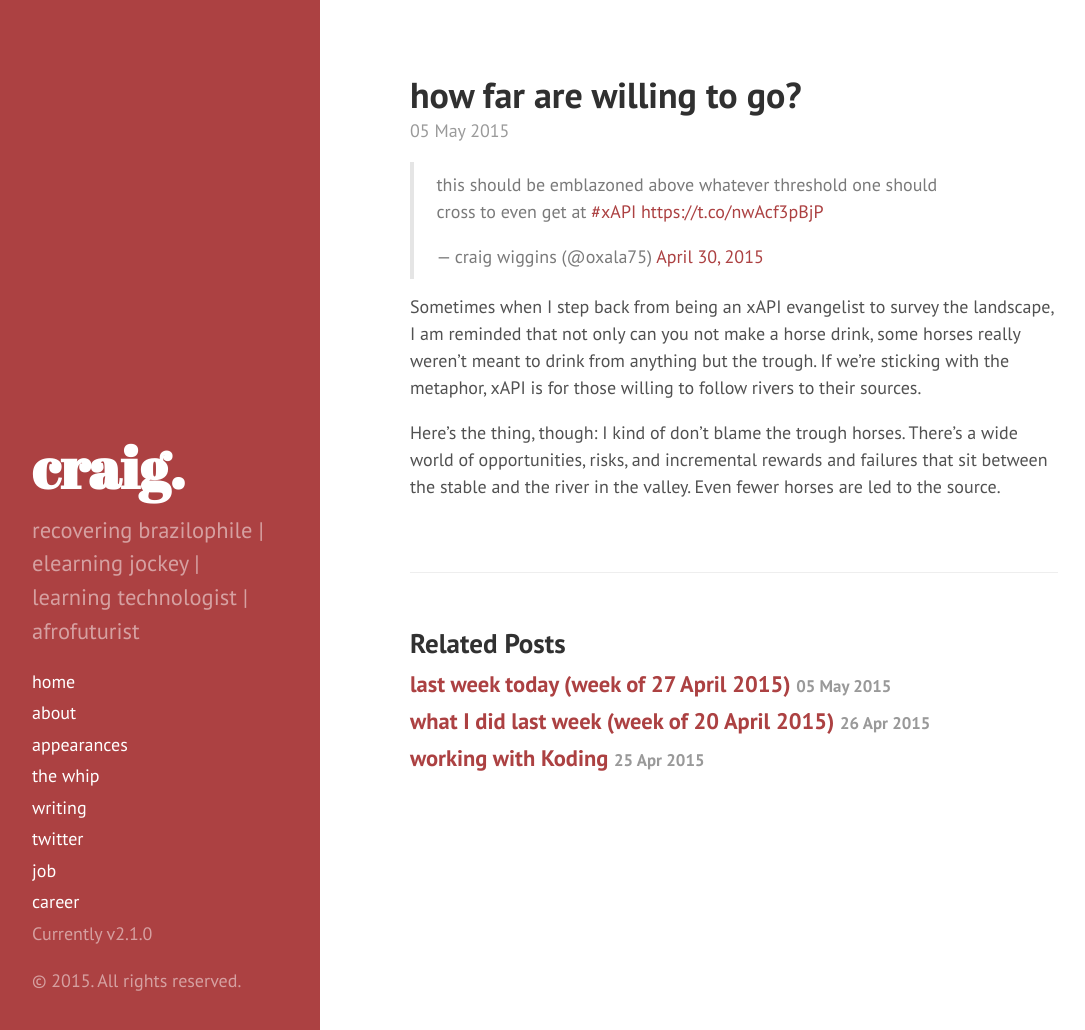
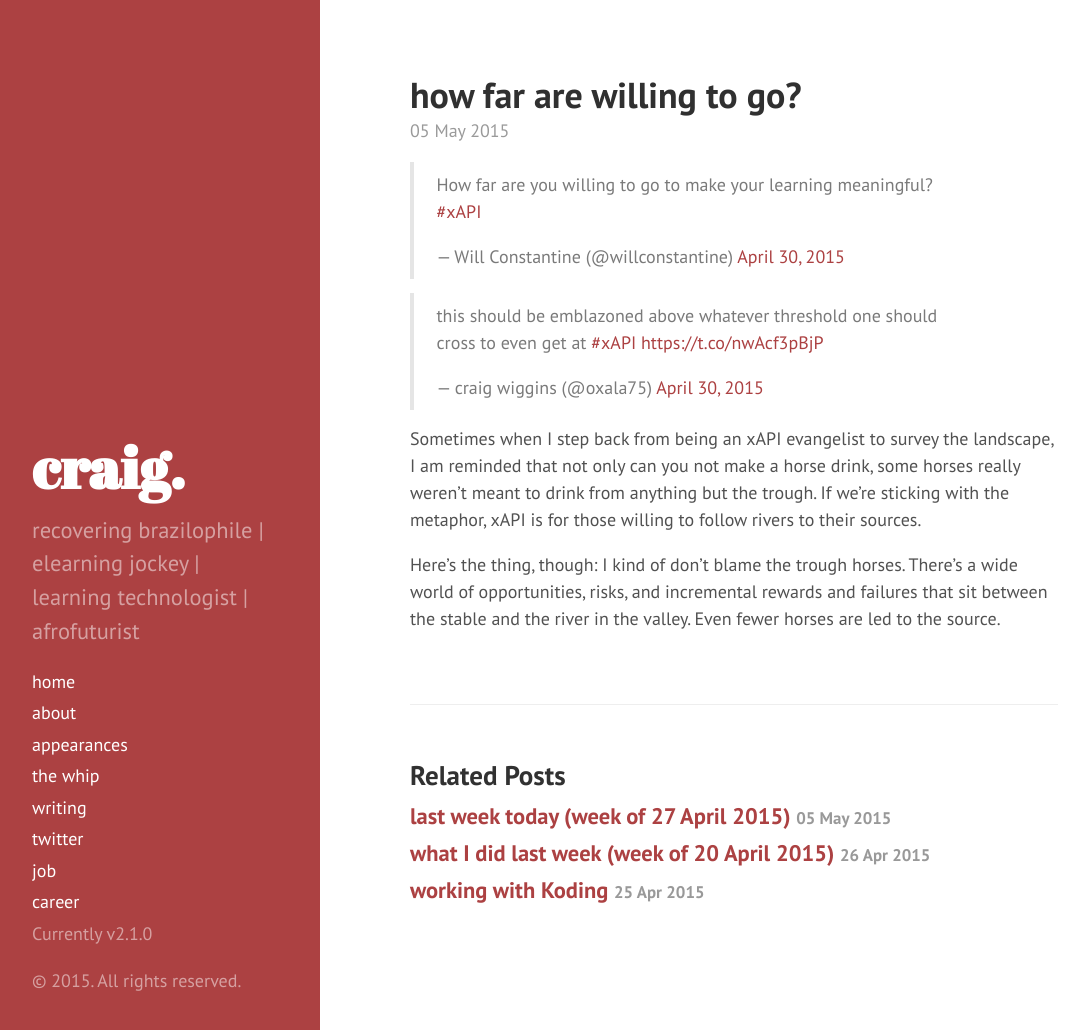
Before and after one commit to craigwiggins/craigwiggins.github.io, a Jekyll site: the page built from _posts/2015-05-05-how-far.md, in a window 1280 px wide and 1030 px high. Shown: the whole window, without its empty margins (4-1089 px from the left). Built offline with Jekyll 4.4.1, drawn with Linux system fonts in a browser that asks for light colours; Markdown is read by kramdown in place of the engine named in the settings; comment, search, counter and statistics services are not loaded.

Commit message:
encore
with the 'how far'

```diff
--- a/_posts/2015-05-05-how-far.md
+++ b/_posts/2015-05-05-how-far.md
@@ -2,6 +2,9 @@
 layout: post
 title: how far are willing to go?
 ---
+
+<blockquote class="twitter-tweet" lang="en"><p lang="en" dir="ltr">How far are you willing to go to make your learning meaningful? <a href="https://twitter.com/hashtag/xAPI?src=hash">#xAPI</a></p>&mdash; Will Constantine (@willconstantine) <a href="https://twitter.com/willconstantine/status/593575652856467456">April 30, 2015</a></blockquote>
+<script async src="//platform.twitter.com/widgets.js" charset="utf-8"></script>
 
 <blockquote class="twitter-tweet" lang="en"><p lang="en" dir="ltr">this should be emblazoned above whatever threshold one should cross to even get at <a href="https://twitter.com/hashtag/xAPI?src=hash">#xAPI</a> <a href="https://t.co/nwAcf3pBjP">https://t.co/nwAcf3pBjP</a></p>&mdash; craig wiggins (@oxala75) <a href="https://twitter.com/oxala75/status/593583002795515905">April 30, 2015</a></blockquote>
 <script async src="//platform.twitter.com/widgets.js" charset="utf-8"></script>
```
